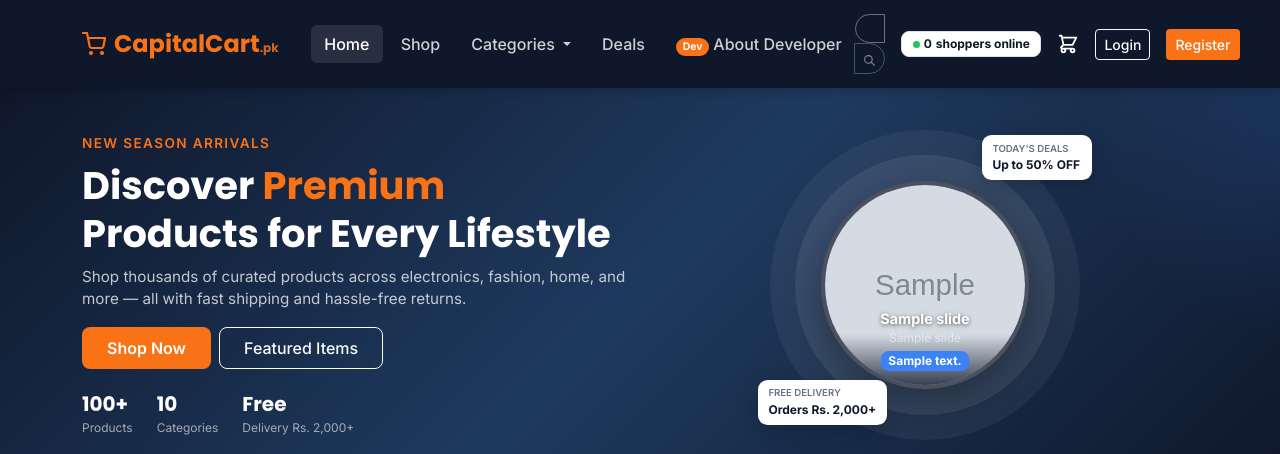
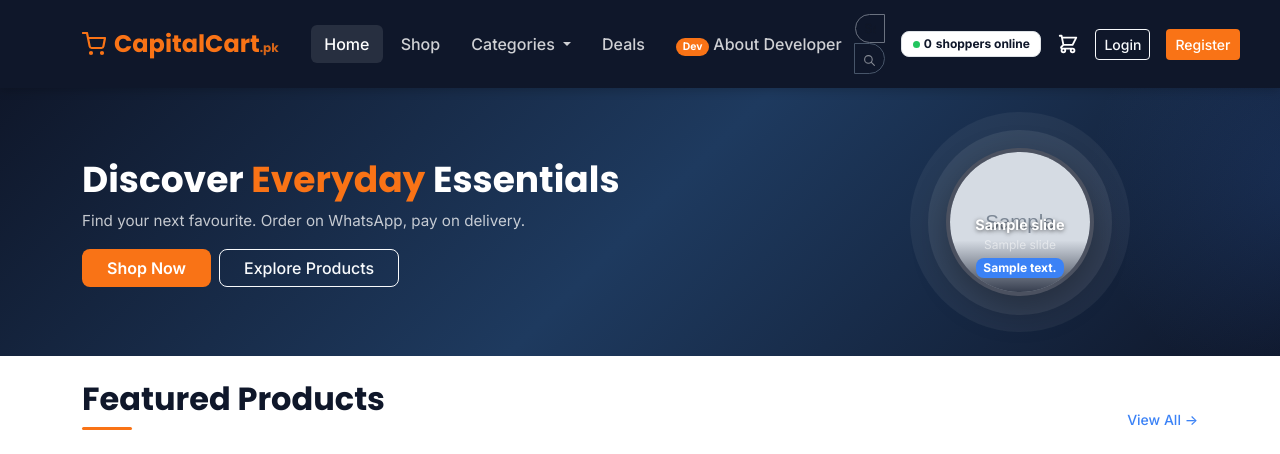
Before and after one commit to itsnasiralii/capitalcart, a Laravel app: page / in a window 1280 px wide. Shown: the top 454 px of the page. Run offline with Laravel 12, Linux system fonts and the light colour scheme; data comes from the database, SQL or seed files in the repository; tables that the repository leaves empty hold one stand-in row (values such as "Sample post"); grey boxes marked "Sample" are stand-in pictures; style sheets or scripts are compiled from the project's sources; some libraries are stand-ins or nearby versions.

Commit message:
fix(home): show products directly below a compact hero

```diff
--- a/resources/css/app.scss
+++ b/resources/css/app.scss
@@ -229,7 +229,7 @@ $link-decoration:        none;
 // Hero section
 .hero-section {
   background: linear-gradient(135deg, #0F172A 0%, #1E3A5F 50%, #0F172A 100%);
-  padding: 42px 0 46px;
+  padding: 24px 0;
   position: relative;
   overflow: hidden;
 
@@ -246,7 +246,7 @@ $link-decoration:        none;
 
   h1 {
     font-family: 'Poppins', sans-serif;
-    font-size: clamp(1.75rem, 3.2vw, 2.4rem);
+    font-size: clamp(1.65rem, 3vw, 2.25rem);
     font-weight: 700;
     color: #fff;
     line-height: 1.25;
@@ -814,7 +814,7 @@ $link-decoration:        none;
 
 // Responsive utilities
 @media (max-width: 768px) {
-  .hero-section { padding: 32px 0; }
+  .hero-section { padding: 20px 0; }
   .admin-sidebar { transform: translateX(-100%); transition: transform 0.3s; &.open { transform: none; } }
   .admin-main { margin-left: 0; }
   .offcanvas-cart { width: 100% !important; }
--- a/resources/views/livewire/hero-slider.blade.php
+++ b/resources/views/livewire/hero-slider.blade.php
@@ -1,6 +1,6 @@
-<div class="hero-circular-slider-container" id="capitalHeroSlider" data-autoplay="{{ $autoplayDuration * 1000 }}" style="position:relative;display:inline-block;max-width:100%">
+<div class="hero-circular-slider-container" id="capitalHeroSlider" data-autoplay="{{ $autoplayDuration * 1000 }}" style="position:relative;display:inline-block;width:220px;max-width:100%">
     {{-- Concentric Glow Rings (Preserving existing visual layout) --}}
-    <div class="glow-ring-outer" style="width:min(310px,calc(100vw - 48px));aspect-ratio:1;border-radius:50%;background:rgba(255,255,255,0.05);display:flex;align-items:center;justify-content:center;margin:0 auto;position:relative">
+    <div class="glow-ring-outer" style="width:100%;aspect-ratio:1;border-radius:50%;background:rgba(255,255,255,0.05);display:flex;align-items:center;justify-content:center;margin:0 auto;position:relative">
         <div class="glow-ring-inner" style="width:84%;height:84%;border-radius:50%;background:rgba(255,255,255,0.08);display:flex;align-items:center;justify-content:center">
 
             {{-- Main Circular Frame --}}
@@ -51,16 +51,6 @@
             @endforeach
         </div>
     @endif
-
-    {{-- Floating Badges --}}
-    <div style="position:absolute;top:5px;right:-12px;background:#fff;border-radius:0.6rem;padding:0.4rem 0.65rem;box-shadow:0 6px 20px rgba(0,0,0,0.18);min-width:110px;text-align:left;z-index:4">
-        <div style="font-size:0.6rem;color:#64748B;text-transform:uppercase;font-weight:600">Today's Deals</div>
-        <div style="font-weight:700;color:#0F172A;font-size:0.75rem">Up to 50% OFF</div>
-    </div>
-    <div style="position:absolute;bottom:15px;left:-12px;background:#fff;border-radius:0.6rem;padding:0.4rem 0.65rem;box-shadow:0 6px 20px rgba(0,0,0,0.18);min-width:110px;text-align:left;z-index:4">
-        <div style="font-size:0.6rem;color:#64748B;text-transform:uppercase;font-weight:600">Free Delivery</div>
-        <div style="font-weight:700;color:#0F172A;font-size:0.75rem">Orders Rs. 2,000+</div>
-    </div>
 
     <script>
         document.addEventListener('DOMContentLoaded', () => {
--- a/resources/views/pages/home.blade.php
+++ b/resources/views/pages/home.blade.php
@@ -4,35 +4,131 @@
     <section class="hero-section">
         <div class="container">
             <div class="row align-items-center">
-                <div class="col-lg-6">
-                    <p class="text-accent fw-600 mb-2 text-uppercase" style="letter-spacing:0.1em;font-size:0.85rem">New Season Arrivals</p>
-                    <h1>Discover <span class="hero-accent">Premium</span> Products for Every Lifestyle</h1>
-                    <p class="mt-2 mb-3">Shop thousands of curated products across electronics, fashion, home, and more — all with fast shipping and hassle-free returns.</p>
+                <div class="col-md-8">
+                    <h1>Discover <span class="hero-accent">Everyday</span> Essentials</h1>
+                    <p class="mt-2 mb-3">Find your next favourite. Order on WhatsApp, pay on delivery.</p>
                     <div class="d-flex gap-2 flex-wrap">
-                        <a href="{{ route('shop') }}" class="btn px-4 py-2" style="background:#F97316;color:#fff;font-weight:600">Shop Now</a>
-                        <a href="{{ route('shop', ['sort' => 'featured']) }}" class="btn btn-outline-light px-4 py-2">Featured Items</a>
-                    </div>
-                    <div class="d-flex gap-4 mt-3 pt-1">
-                        <div class="text-white">
-                            <div class="fw-bold fs-5 font-poppins">100+</div>
-                            <div class="small" style="color:rgba(255,255,255,0.6);font-size:0.75rem">Products</div>
-                        </div>
-                        <div class="text-white">
-                            <div class="fw-bold fs-5 font-poppins">10</div>
-                            <div class="small" style="color:rgba(255,255,255,0.6);font-size:0.75rem">Categories</div>
-                        </div>
-                        <div class="text-white">
-                            <div class="fw-bold fs-5 font-poppins">Free</div>
-                            <div class="small" style="color:rgba(255,255,255,0.6);font-size:0.75rem">Delivery Rs. 2,000+</div>
-                        </div>
+                        <a href="{{ route('shop') }}" class="btn px-4" style="background:#F97316;color:#fff;font-weight:600">Shop Now</a>
+                        <a href="{{ $featured->isNotEmpty() ? '#featured-products' : route('shop') }}" class="btn btn-outline-light px-4">Explore Products</a>
                     </div>
                 </div>
-                <div class="col-lg-6 mt-5 mt-lg-0 text-center">
+                <div class="col-md-4 d-none d-md-block text-center">
                     <livewire:hero-slider />
                 </div>
             </div>
         </div>
     </section>
+
+    {{-- Featured Products --}}
+    @if($featured->isNotEmpty())
+        <section id="featured-products" class="py-4" style="background:#fff">
+            <div class="container">
+                <div class="d-flex align-items-end justify-content-between mb-4">
+                    <h2 class="section-title mb-0">Featured Products</h2>
+                    <a href="{{ route('shop', ['sort' => 'featured']) }}" class="text-primary fw-500 small">View All →</a>
+                </div>
+                <div class="row g-3">
+                    @foreach($featured as $product)
+                        <div class="col-6 col-lg-3">
+                            <div class="product-card h-100">
+                                <a href="{{ route('product.show', $product->slug) }}" class="product-img-wrap d-block">
+                                    @if($product->is_on_sale)
+                                        <span class="badge-sale">-{{ $product->discount_percent }}%</span>
+                                    @endif
+                                    <span class="badge-featured">Featured</span>
+                                    <img src="{{ $product->primary_image_url }}" alt="{{ $product->name }}" loading="lazy"
+                                         onerror="this.onerror=null;this.src='https://placehold.co/600x600/f1f5f9/94a3b8?text={{ rawurlencode($product->name) }}'">
+                                </a>
+                                <div class="product-body d-flex flex-column">
+                                    <div class="product-category text-truncate">{{ $product->category?->name ?? 'General' }}</div>
+                                    <a href="{{ route('product.show', $product->slug) }}" class="product-name text-decoration-none">{{ $product->name }}</a>
+                                    @if($product->reviews->count() > 0)
+                                        <div class="d-flex align-items-center gap-1 mb-2">
+                                            <span class="star-rating">{{ str_repeat('★', round($product->average_rating)) }}{{ str_repeat('☆', 5 - round($product->average_rating)) }}</span>
+                                            <span class="text-muted" style="font-size:0.75rem">({{ $product->reviews->count() }})</span>
+                                        </div>
+                                    @endif
+                                    <div class="product-price mt-auto mb-2">
+                                        @if($product->is_on_sale)
+                                            <span class="sale-price">Rs. {{ number_format($product->sale_price, 0) }}</span>
+                                            <span class="original-price">Rs. {{ number_format($product->base_price, 0) }}</span>
+                                        @else
+                                            Rs. {{ number_format($product->base_price, 0) }}
+                                        @endif
+                                    </div>
+                                    <a href="{{ route('product.show', $product->slug) }}" class="btn-add-cart d-block text-center">
+                                        {{ $product->is_variable ? 'Select Options' : 'View Product' }}
+                                    </a>
+                                </div>
+                            </div>
+                        </div>
+                    @endforeach
+                </div>
+            </div>
+        </section>
+    @endif
+
+    {{-- Categories --}}
+    <section class="py-5" style="background:#F8FAFC">
+        <div class="container">
+            <div class="d-flex align-items-end justify-content-between mb-4">
+                <div>
+                    <span class="text-uppercase text-muted fw-600" style="font-size:0.75rem;letter-spacing:0.1em">Explore Collections</span>
+                    <h2 class="section-title mb-0">Shop by Category</h2>
+                </div>
+                <a href="{{ route('shop') }}" class="text-primary fw-600 small">View All Categories &rarr;</a>
+            </div>
+            <div class="row g-3">
+                @foreach($categories as $cat)
+                    <div class="col-6 col-md-4 col-lg-3">
+                        <a href="{{ route('shop', ['category' => $cat->slug]) }}" class="category-card d-block text-decoration-none">
+                            <img src="{{ $cat->image_url }}" alt="{{ $cat->name }}" loading="lazy">
+                            <div class="overlay">
+                                <div class="w-100">
+                                    <h5 class="text-truncate mb-0" title="{{ $cat->name }}">{{ Str::limit($cat->name, 26) }}</h5>
+                                    <span class="small" style="color:rgba(255,255,255,0.85);font-size:0.75rem">{{ $cat->products_count ?? $cat->products()->count() }} items</span>
+                                </div>
+                            </div>
+                        </a>
+                    </div>
+                @endforeach
+            </div>
+        </div>
+    </section>
+
+    {{-- All products --}}
+    <livewire:product-scroller />
+
+    {{-- New Arrivals --}}
+    @if($newArrivals->isNotEmpty())
+        <section class="py-5" style="background:#fff">
+            <div class="container">
+                <div class="d-flex align-items-end justify-content-between mb-4">
+                    <h2 class="section-title mb-0">New Arrivals</h2>
+                    <a href="{{ route('shop', ['sort' => 'newest']) }}" class="text-primary fw-500 small">View All →</a>
+                </div>
+                <div class="row g-3">
+                    @foreach($newArrivals as $product)
+                        <div class="col-6 col-lg-3">
+                            <div class="product-card h-100">
+                                <a href="{{ route('product.show', $product->slug) }}" class="product-img-wrap d-block">
+                                    <span class="badge-featured" style="background:#22C55E">New</span>
+                                    <img src="{{ $product->primary_image_url }}" alt="{{ $product->name }}" loading="lazy"
+                                         onerror="this.onerror=null;this.src='https://placehold.co/600x600/f1f5f9/94a3b8?text={{ rawurlencode($product->name) }}'">
+                                </a>
+                                <div class="product-body">
+                                    <div class="product-category text-truncate">{{ $product->category?->name ?? 'General' }}</div>
+                                    <a href="{{ route('product.show', $product->slug) }}" class="product-name text-decoration-none">{{ $product->name }}</a>
+                                    <div class="product-price mt-2 mb-2">Rs. {{ number_format($product->effective_price, 0) }}</div>
+                                    <a href="{{ route('product.show', $product->slug) }}" class="btn-add-cart d-block text-center">View Product</a>
+                                </div>
+                            </div>
+                        </div>
+                    @endforeach
+                </div>
+            </div>
+        </section>
+    @endif
 
     {{-- Value Propositions --}}
     <section class="py-4" style="background:#fff;border-bottom:1px solid #E5E7EB">
@@ -78,117 +174,6 @@
         </div>
     </section>
 
-    {{-- Categories --}}
-    <section class="py-5" style="background:#F8FAFC">
-        <div class="container">
-            <div class="d-flex align-items-end justify-content-between mb-4">
-                <div>
-                    <span class="text-uppercase text-muted fw-600" style="font-size:0.75rem;letter-spacing:0.1em">Explore Collections</span>
-                    <h2 class="section-title mb-0">Shop by Category</h2>
-                </div>
-                <a href="{{ route('shop') }}" class="text-primary fw-600 small">View All Categories &rarr;</a>
-            </div>
-            <div class="row g-3">
-                @foreach($categories as $cat)
-                    <div class="col-6 col-md-4 col-lg-3">
-                        <a href="{{ route('shop', ['category' => $cat->slug]) }}" class="category-card d-block text-decoration-none">
-                            <img src="{{ $cat->image_url }}" alt="{{ $cat->name }}" loading="lazy">
-                            <div class="overlay">
-                                <div class="w-100">
-                                    <h5 class="text-truncate mb-0" title="{{ $cat->name }}">{{ Str::limit($cat->name, 26) }}</h5>
-                                    <span class="small" style="color:rgba(255,255,255,0.85);font-size:0.75rem">{{ $cat->products_count ?? $cat->products()->count() }} items</span>
-                                </div>
-                            </div>
-                        </a>
-                    </div>
-                @endforeach
-            </div>
-        </div>
-    </section>
-
-    {{-- Featured Products --}}
-    @if($featured->isNotEmpty())
-        <section class="py-5" style="background:#fff">
-            <div class="container">
-                <div class="d-flex align-items-end justify-content-between mb-4">
-                    <h2 class="section-title mb-0">Featured Products</h2>
-                    <a href="{{ route('shop', ['sort' => 'featured']) }}" class="text-primary fw-500 small">View All →</a>
-                </div>
-                <div class="row g-3">
-                    @foreach($featured as $product)
-                        <div class="col-sm-6 col-lg-3">
-                            <div class="product-card h-100">
-                                <a href="{{ route('product.show', $product->slug) }}" class="product-img-wrap d-block">
-                                    @if($product->is_on_sale)
-                                        <span class="badge-sale">-{{ $product->discount_percent }}%</span>
-                                    @endif
-                                    <span class="badge-featured">Featured</span>
-                                    <img src="{{ $product->primary_image_url }}" alt="{{ $product->name }}" loading="lazy"
-                                         onerror="this.onerror=null;this.src='https://placehold.co/600x600/f1f5f9/94a3b8?text={{ rawurlencode($product->name) }}'">
-                                </a>
-                                <div class="product-body d-flex flex-column">
-                                    <div class="product-category text-truncate">{{ $product->category?->name ?? 'General' }}</div>
-                                    <a href="{{ route('product.show', $product->slug) }}" class="product-name text-decoration-none">{{ $product->name }}</a>
-                                    @if($product->reviews->count() > 0)
-                                        <div class="d-flex align-items-center gap-1 mb-2">
-                                            <span class="star-rating">{{ str_repeat('★', round($product->average_rating)) }}{{ str_repeat('☆', 5 - round($product->average_rating)) }}</span>
-                                            <span class="text-muted" style="font-size:0.75rem">({{ $product->reviews->count() }})</span>
-                                        </div>
-                                    @endif
-                                    <div class="product-price mt-auto mb-2">
-                                        @if($product->is_on_sale)
-                                            <span class="sale-price">Rs. {{ number_format($product->sale_price, 0) }}</span>
-                                            <span class="original-price">Rs. {{ number_format($product->base_price, 0) }}</span>
-                                        @else
-                                            Rs. {{ number_format($product->base_price, 0) }}
-                                        @endif
-                                    </div>
-                                    <a href="{{ route('product.show', $product->slug) }}" class="btn-add-cart d-block text-center">
-                                        {{ $product->is_variable ? 'Select Options' : 'View Product' }}
-                                    </a>
-                                </div>
-                            </div>
-                        </div>
-                    @endforeach
-                </div>
-            </div>
-        </section>
-    @endif
-
-    {{-- Product Scroller --}}
-    <livewire:product-scroller />
-
-    {{-- New Arrivals --}}
-    @if($newArrivals->isNotEmpty())
-        <section class="py-5" style="background:#fff">
-            <div class="container">
-                <div class="d-flex align-items-end justify-content-between mb-4">
-                    <h2 class="section-title mb-0">New Arrivals</h2>
-                    <a href="{{ route('shop', ['sort' => 'newest']) }}" class="text-primary fw-500 small">View All →</a>
-                </div>
-                <div class="row g-3">
-                    @foreach($newArrivals as $product)
-                        <div class="col-sm-6 col-lg-3">
-                            <div class="product-card h-100">
-                                <a href="{{ route('product.show', $product->slug) }}" class="product-img-wrap d-block">
-                                    <span class="badge-featured" style="background:#22C55E">New</span>
-                                    <img src="{{ $product->primary_image_url }}" alt="{{ $product->name }}" loading="lazy"
-                                         onerror="this.onerror=null;this.src='https://placehold.co/600x600/f1f5f9/94a3b8?text={{ rawurlencode($product->name) }}'">
-                                </a>
-                                <div class="product-body">
-                                    <div class="product-category text-truncate">{{ $product->category?->name ?? 'General' }}</div>
-                                    <a href="{{ route('product.show', $product->slug) }}" class="product-name text-decoration-none">{{ $product->name }}</a>
-                                    <div class="product-price mt-2 mb-2">Rs. {{ number_format($product->effective_price, 0) }}</div>
-                                    <a href="{{ route('product.show', $product->slug) }}" class="btn-add-cart d-block text-center">View Product</a>
-                                </div>
-                            </div>
-                        </div>
-                    @endforeach
-                </div>
-            </div>
-        </section>
-    @endif
-
     {{-- CTA --}}
     <section class="py-5 text-center" style="background:#3B82F6">
         <div class="container">
```
